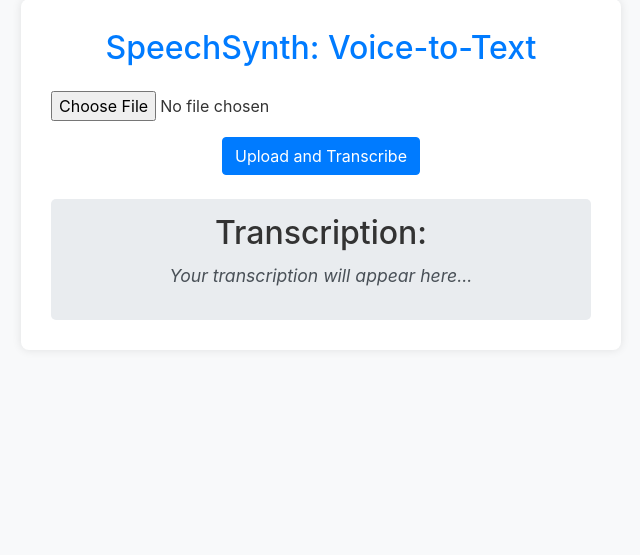
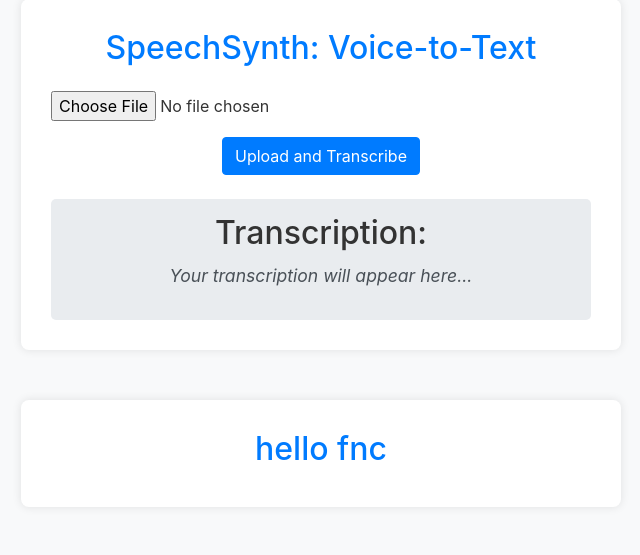
Before and after one commit to SyedSami07/speech_transcription, a Django app: page / in a window 1280 px wide. Shown: the part 51-606 px from the top of the page, without its empty margins (319-959 px from the left). Run offline with Django 5.2, Linux system fonts and the light colour scheme; some libraries are stand-ins or nearby versions.

Commit message:
Code Edited To Branch-for-FNC

```diff
--- a/transcriber/templates/transcriber/index.html
+++ b/transcriber/templates/transcriber/index.html
@@ -113,6 +113,9 @@
         </div>
     </div>
 
+    <div class="container text-center">
+        <h1>hello fnc</h1>
+    </div>
     <!-- Bootstrap and custom JavaScript -->
     <script src="https://code.jquery.com/jquery-3.5.1.min.js"></script>
     <script src="https://cdn.jsdelivr.net/npm/bootstrap@4.5.2/dist/js/bootstrap.bundle.min.js"></script>
```
